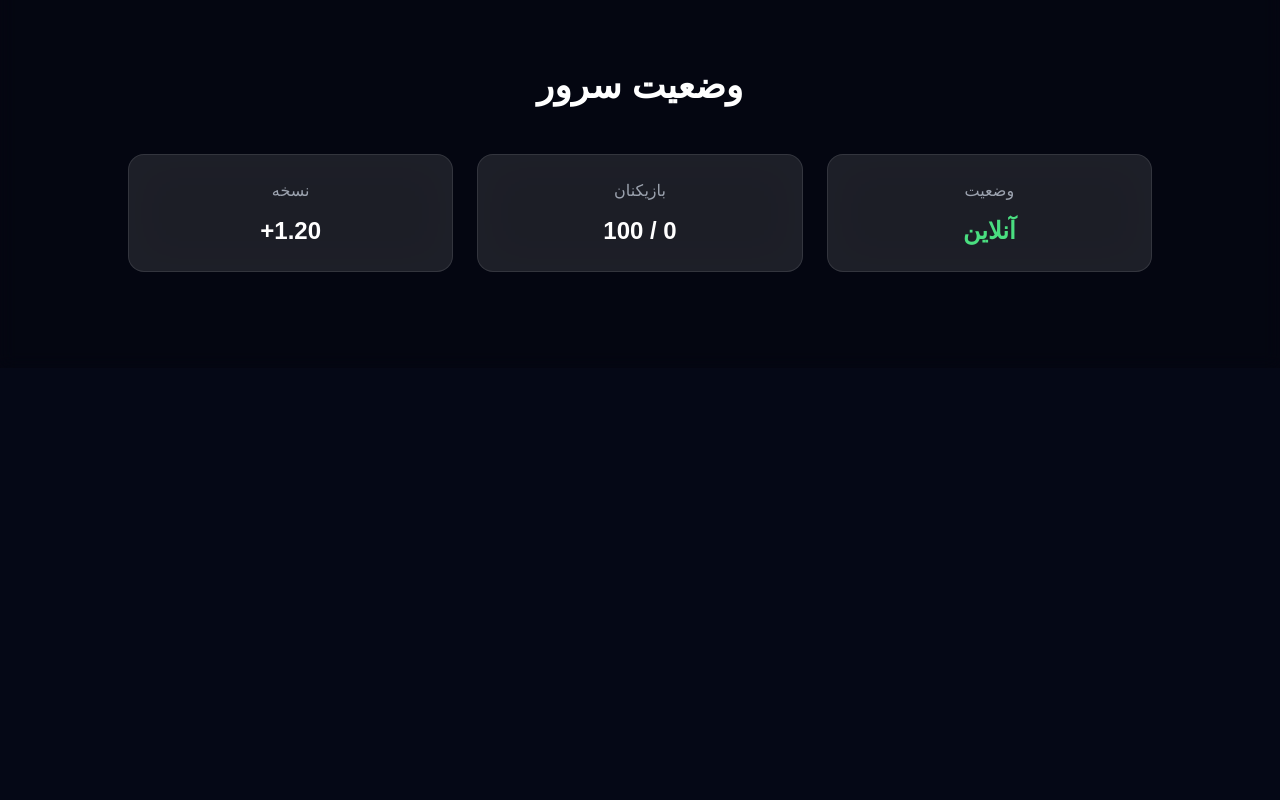
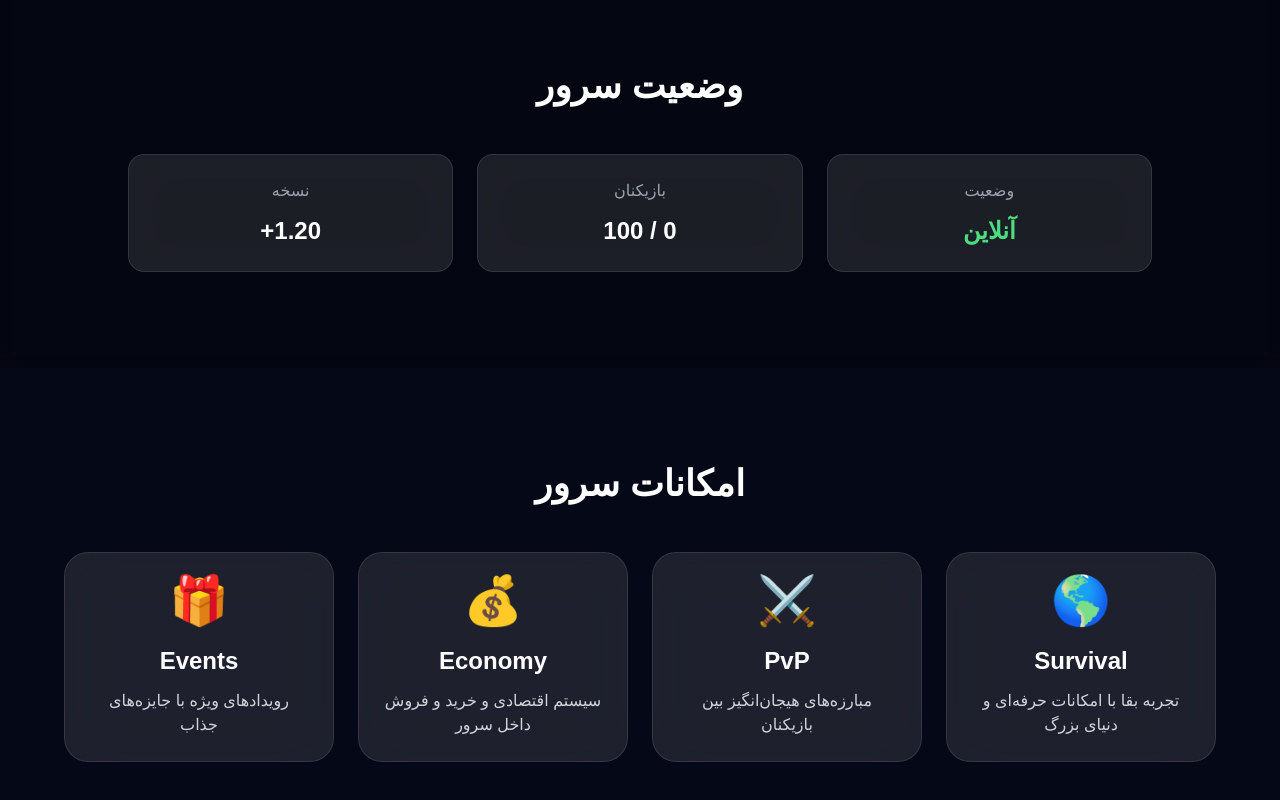
Before and after one commit to TokoMC/tokomc.github.io, a Next.js app: page / in a window 1280 px wide. Shown: the part 830-1630 px from the top of the page. Before the commit the page ends 1198 px from the top, so only its background shows below. Built offline with nearby package versions, Linux system fonts and the light colour scheme.

Commit message:
Update page.js

```diff
--- a/app/page.js
+++ b/app/page.js
@@ -1,15 +1,20 @@
 import Navbar from "@/components/Navbar";
 import Hero from "@/components/Hero";
 import ServerStatus from "@/components/ServerStatus";
+import Features from "@/components/Features";
 
 export default function Home() {
   return (
     <main>
+
       <Navbar />
 
       <Hero />
 
       <ServerStatus />
+
+      <Features />
+
     </main>
   );
 }
```
